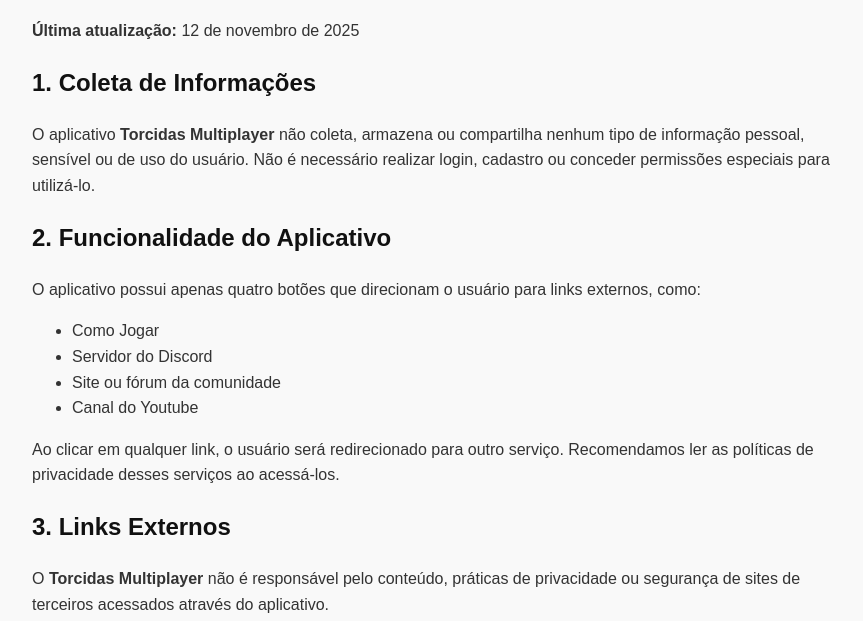
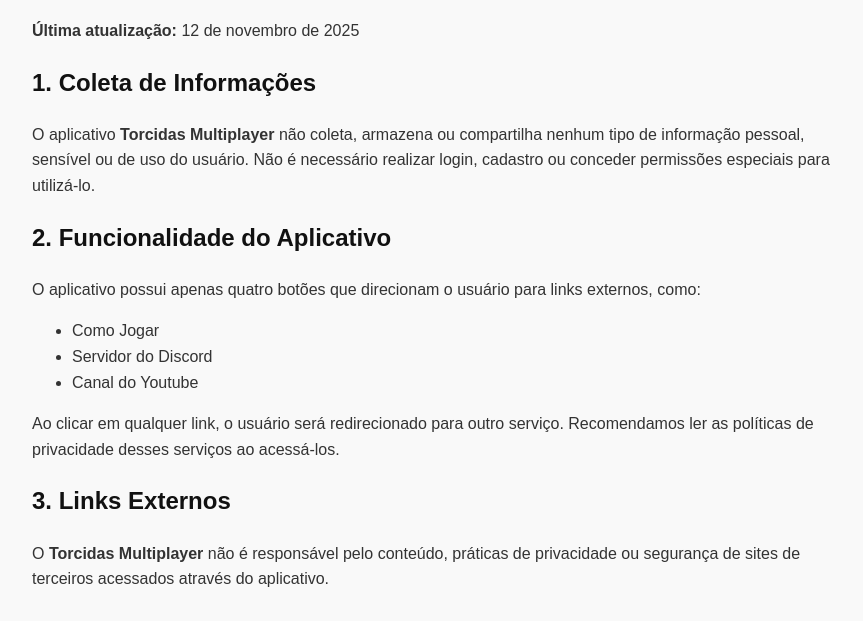
Before and after one commit to Foqsz/gtatorcidas-politica-de-privacidade, a plain HTML site: page index.html in a window 1280 px wide. Shown: the part 148-769 px from the top of the page, without its empty margins (208-1071 px from the left). Drawn offline with Linux system fonts and the light colour scheme.

Commit message:
Update index.html

```diff
--- a/index.html
+++ b/index.html
@@ -46,7 +46,6 @@
   <ul>
     <li>Como Jogar</li>
     <li>Servidor do Discord</li>
-    <li>Site ou fórum da comunidade</li>
     <li>Canal do Youtube</li>
   </ul>
   <p>Ao clicar em qualquer link, o usuário será redirecionado para outro serviço. Recomendamos ler as políticas de privacidade desses serviços ao acessá-los.</p>
```
